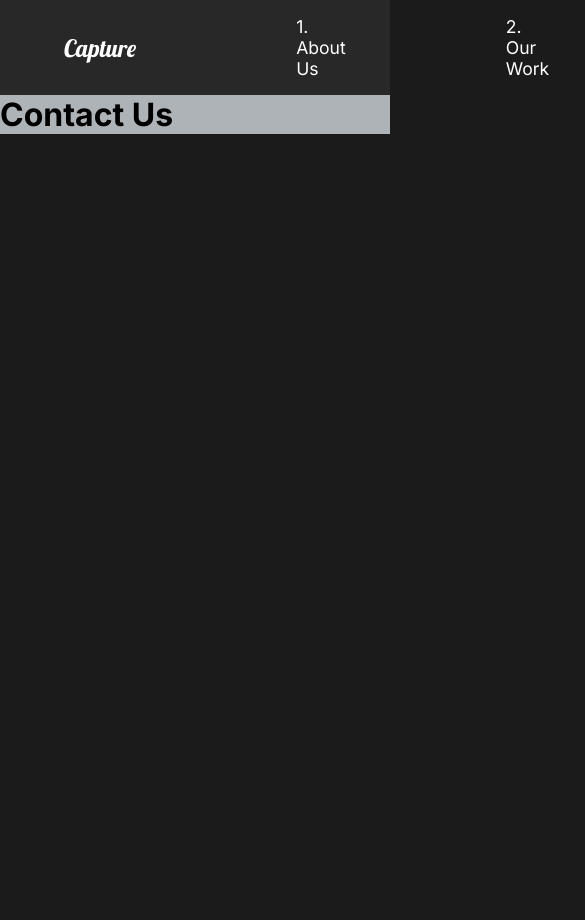
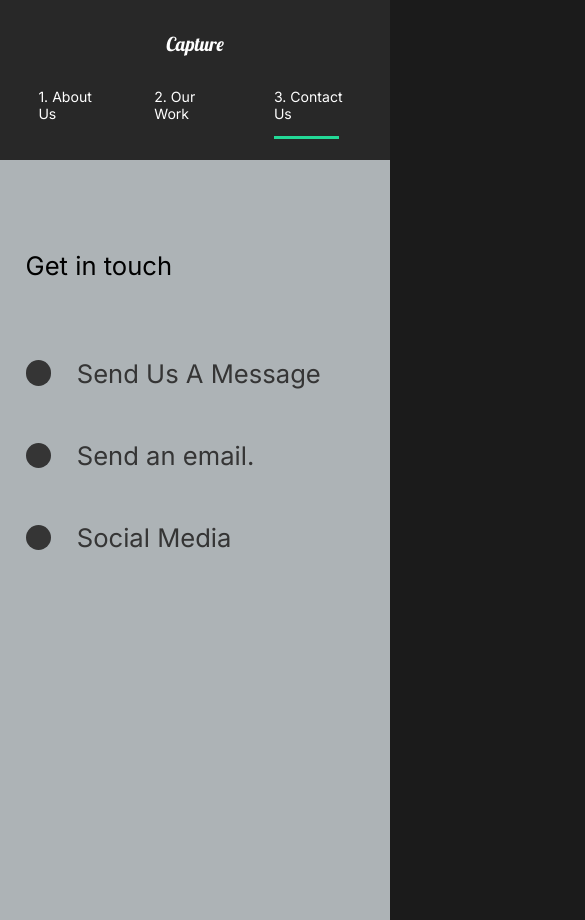
Before and after one commit to wizzy-design/captures, a React (Create React App) app: page /contact in a window 390 px wide. Shown: the top 920 px of the page, 585 px wide, since content can reach past the window. Before the commit the page ends 844 px from the top, so only its background shows below. Built offline with nearby package versions, Linux system fonts and the light colour scheme.

Commit message:
Done with site and mobile version

```diff
--- a/src/components/AboutSection.js
+++ b/src/components/AboutSection.js
@@ -5,6 +5,7 @@
 import { Layout, Description, Image, Hide } from "../styles";
 import { titleAnim, fade, photoAnim } from "../animation";
 import Wave from "./Wave";
+import styled from "styled-components";
 
 const AboutSection = () => {
   //Variants
@@ -12,17 +13,17 @@
   return (
     <Layout>
       <Description>
-        <motion.div>
+        <motion.div className="titleDiv">
           <Hide>
-            <motion.h2 variants={titleAnim}>We work to make</motion.h2>
+            <Title variants={titleAnim}>We work to make</Title>
           </Hide>
           <Hide>
-            <motion.h2 variants={titleAnim}>
+            <Title variants={titleAnim}>
               your <span>dreams</span> come
-            </motion.h2>
+            </Title>
           </Hide>
           <Hide>
-            <motion.h2 variants={titleAnim}>true.</motion.h2>
+            <Title variants={titleAnim}>true.</Title>
           </Hide>
         </motion.div>
         <motion.p variants={fade}>
@@ -39,4 +40,8 @@
   );
 };
 
+const Title = styled(motion.h2)`
+  font-size: 3rem;
+`
+
 export default AboutSection;
--- a/src/components/GlobalStyle.js
+++ b/src/components/GlobalStyle.js
@@ -9,9 +9,16 @@
     box-sizing: border-box;
 }
 
+html{
+    @media (max-width: 1023px){
+        font-size: 80%;
+    }
+}
+
 body{
     background: #1b1b1b;
     font-family: 'Inter', sans-serif;
+    overflow-x: hidden;
 }
 
 button{
@@ -32,7 +39,7 @@
 
 h2{
     font-weight: lighter;
-    font-size: 3rem; /* 4rem */
+    font-size: 2rem; /* 4rem */
 }
 
 h3{
--- a/src/components/Nav.js
+++ b/src/components/Nav.js
@@ -1,7 +1,9 @@
 import styled from "styled-components";
-import { Link } from "react-router-dom";
+import { Link, useLocation } from "react-router-dom";
+import { motion } from "framer-motion";
 
 const Nav = () => {
+  const { pathname } = useLocation();
   return (
     <StyledNav>
       <h1>
@@ -12,12 +14,27 @@
       <ul>
         <li>
           <Link to="/">1. About Us</Link>
+          <Line
+            transition={{ duration: 0.75 }}
+            initial={{ width: "0%" }}
+            animate={{ width: pathname === "/" ? "50%" : "0%" }}
+          />
         </li>
         <li>
           <Link to="/work">2. Our Work</Link>
+          <Line
+            transition={{ duration: 0.75 }}
+            initial={{ width: "0%" }}
+            animate={{ width: pathname === "/work" ? "50%" : "0%" }}
+          />
         </li>
         <li>
           <Link to="/contact">3. Contact Us</Link>
+          <Line
+            transition={{ duration: 0.75 }}
+            initial={{ width: "0%" }}
+            animate={{ width: pathname === "/contact" ? "50%" : "0%" }}
+          />
         </li>
       </ul>
     </StyledNav>
@@ -32,6 +49,9 @@
   align-items: center;
   padding: 1rem 4rem;
   background: #282828;
+  position: sticky;
+  top: 0;
+  z-index: 10;
   a {
     color: white;
     text-decoration: none;
@@ -46,8 +66,41 @@
     font-weight: lighter;
   }
   li {
-    padding-left: 10rem;
+    /* gap: 10rem; */
+    padding: 0 4rem;
     position: relative;
+  }
+
+  @media (max-width: 795px) {
+    flex-direction: column;
+    padding: 2rem 1rem;
+
+    #logo {
+      display: inline-block;
+      margin: 0.5rem;
+    }
+
+    ul {
+      padding: 2rem 0 1rem;
+      justify-content: space-around;
+      width: 100%;
+      li {
+        padding: 0 2rem;
+      }
+    }
+  }
+`;
+
+const Line = styled(motion.div)`
+  height: 0.2rem;
+  background: #23d997;
+  width: 0%;
+  position: absolute;
+  bottom: -50%;
+  left: 28%;
+
+  @media (max-width: 795px) {
+    left: 20%;
   }
 `;
 
--- /dev/null
+++ b/src/components/ScrollTop.js
@@ -0,0 +1,14 @@
+import { useEffect } from "react";
+import { useLocation } from "react-router-dom";
+
+const ScrollTop = () => {
+  const { pathname } = useLocation();
+  useEffect(() => {
+    window.scroll({
+      top: 0,
+      left: 0,
+    });
+  }, [pathname]); // The dependency being [pathname] means the useEffect would run anytime the pathname changes
+};
+
+export default ScrollTop;
--- a/src/components/ServiceSection.js
+++ b/src/components/ServiceSection.js
@@ -75,6 +75,9 @@
 const Cards = styled.div`
   display: flex;
   flex-wrap: wrap;
+  @media (max-width: 795px) {
+    justify-content: center;
+  }
 `;
 
 const Card = styled.div`
--- a/src/components/useScroll.js
+++ b/src/components/useScroll.js
@@ -4,7 +4,7 @@
 
 export const useScroll = () => {
   const controls = useAnimationControls();
-  const [element, inView] = useInView({ threshold: 0.5 }); // Threshold: 0.5 means that when the element is halfway in the frame, the event is activitated.
+  const [element, inView] = useInView({ threshold: 0.4 }); // Threshold: 0.5 means that when the element is halfway in the frame, the event is activitated.
 
   useEffect(() => {
     if (inView) {
--- a/src/pages/AboutUs.js
+++ b/src/pages/AboutUs.js
@@ -5,6 +5,7 @@
 // Import Framer Motion
 import { motion } from "framer-motion";
 import { pageAnimation } from "../animation";
+import ScrollTop from "../components/ScrollTop";
 
 const AboutUs = () => {
   return (
@@ -19,6 +20,8 @@
       // Propagation
       // If a motion component has children, changes in variant will flow down through the component hierarchy. These changes in variant will flow down until a child component defines its own animate property.
     >
+      <ScrollTop />{" "}
+      {/* ScrollTop: To make the page scroll to the top automatically whenever the pathname changes */}
       <AboutSection />
       <ServiceSection />
       <FaqSection />
--- a/src/pages/ContactUs.js
+++ b/src/pages/ContactUs.js
@@ -1,19 +1,79 @@
 // Import Framer Motion
 import { motion } from "framer-motion";
-import { pageAnimation } from "../animation";
+import { pageAnimation, titleAnim } from "../animation";
+import styled from "styled-components";
+import { Hide } from "../styles";
 
 const ContactUs = () => {
   return (
-    <motion.div
+    <ContactStyle
       variants={pageAnimation}
       exit="exit"
       initial="hidden"
       animate="show"
       style={{ backgroundColor: "#adb3b6" }}
     >
-      <h1>Contact Us</h1>
-    </motion.div>
+      <Title>
+        <Hide>
+          <motion.h2 variants={titleAnim}>Get in touch</motion.h2>
+        </Hide>
+      </Title>
+      <div>
+        <Hide>
+          <Social variants={titleAnim}>
+            <Circle />
+            <h2>Send Us A Message</h2>
+          </Social>
+        </Hide>
+        <Hide>
+          <Social variants={titleAnim}>
+            <Circle />
+            <h2>Send an email.</h2>
+          </Social>
+        </Hide>
+        <Hide>
+          <Social variants={titleAnim}>
+            <Circle />
+            <h2>Social Media</h2>
+          </Social>
+        </Hide>
+      </div>
+    </ContactStyle>
   );
 };
 
+const ContactStyle = styled(motion.div)`
+  padding: 5rem 10rem;
+  color: #353535;
+  min-height: 90vh;
+  @media (max-width: 795px) {
+    padding: 2rem;
+    font-size: 1rem;
+  }
+`;
+
+const Title = styled.div`
+  margin-bottom: 4rem;
+  color: black;
+
+  @media (max-width: 795px) {
+    margin-top: 5rem;
+  }
+`;
+
+const Circle = styled.div`
+  border-radius: 50%;
+  width: 2rem;
+  height: 2rem;
+  background: #353535;
+`;
+
+const Social = styled(motion.div)`
+  display: flex;
+  align-items: center;
+  h2 {
+    margin: 2rem;
+  }
+`;
+
 export default ContactUs;
--- a/src/pages/MovieDetail.js
+++ b/src/pages/MovieDetail.js
@@ -8,7 +8,7 @@
 
 const MovieDetail = () => {
   const url = useLocation();
-  const [movies, setMovies] = useState(MovieState);
+  const [movies] = useState(MovieState);
   const [movie, setMovie] = useState(null);
 
   // UseEffect
@@ -81,6 +81,11 @@
   margin: 5rem 3rem;
   align-items: center;
   justify-content: space-around;
+
+  @media (max-width: 795px) {
+    display: block;
+    margin: 2rem 2rem;
+  }
 `;
 
 const AwardStyle = styled.div`
--- a/src/pages/OurWork.js
+++ b/src/pages/OurWork.js
@@ -14,8 +14,12 @@
   photoAnim,
   lineAnim,
 } from "../animation";
+import { useScroll } from "../components/useScroll";
+import ScrollTop from "../components/ScrollTop";
 
 const OurWork = () => {
+  const [element, controls] = useScroll();
+  const [element2, controls2] = useScroll();
   return (
     <Work
       variants={pageAnimation}
@@ -24,6 +28,8 @@
       animate="show"
       // style={{ backgroundColor: "#323e45" }}
     >
+      <ScrollTop />{" "}
+      {/* ScrollTop: To make the page scroll to the top automatically whenever the pathname changes */}
       <motion.div variants={sliderContainer}>
         <Frame1 variants={slider}></Frame1>
         <Frame2 variants={slider}></Frame2>
@@ -39,16 +45,21 @@
           </Hide>
         </Link>
       </Movie>
-      <Movie>
+      <Movie ref={element} variants={fade} animate={controls} initial="hidden">
         <h2>The Racer</h2>
-        <div className="line"></div>
+        <motion.div variants={lineAnim} className="line"></motion.div>
         <Link to="/work/the-racer">
           <img src={theracer} alt="theracer" />
         </Link>
       </Movie>
-      <Movie>
+      <Movie
+        ref={element2}
+        variants={fade}
+        animate={controls2}
+        initial="hidden"
+      >
         <h2>Good Times</h2>
-        <div className="line"></div>
+        <motion.div variants={lineAnim} className="line"></motion.div>
         <Link to="/work/good-times">
           <img src={goodtimes} alt="goodtimes" />
         </Link>
@@ -61,13 +72,18 @@
   min-height: 100vh;
   overflow: hidden;
   padding: 5rem 4rem;
+
+  @media (max-width: 795px) {
+    padding: 2rem 2rem;
+  }
+
   h2 {
     color: #6b859a;
     padding: 1rem 0rem;
   }
 `;
 
-const Movie = styled.div`
+const Movie = styled(motion.div)`
   padding-bottom: 10rem;
   .line {
     height: 0.5rem;
--- a/src/styles.js
+++ b/src/styles.js
@@ -1,6 +1,6 @@
 //Styled
 import styled from "styled-components";
-import {motion} from "framer-motion";
+import { motion } from "framer-motion";
 
 // Styled Components
 export const Layout = styled(motion.div)`
@@ -10,6 +10,11 @@
   justify-content: space-between;
   padding: 5rem 3.5rem;
   color: white;
+  @media (max-width: 795px) {
+    display: block;
+    padding: 2rem 2rem;
+    text-align: center;
+  }
 `;
 
 export const Description = styled.div`
@@ -18,6 +23,16 @@
   z-index: 2;
   h2 {
     font-weight: lighter;
+  }
+  @media (max-width: 795px) {
+    padding: 0;
+
+    .titleDiv {
+      padding-top: 2rem;
+    }
+    button {
+      margin: 2rem 0rem 5rem 0rem;
+    }
   }
 `;
 
```
